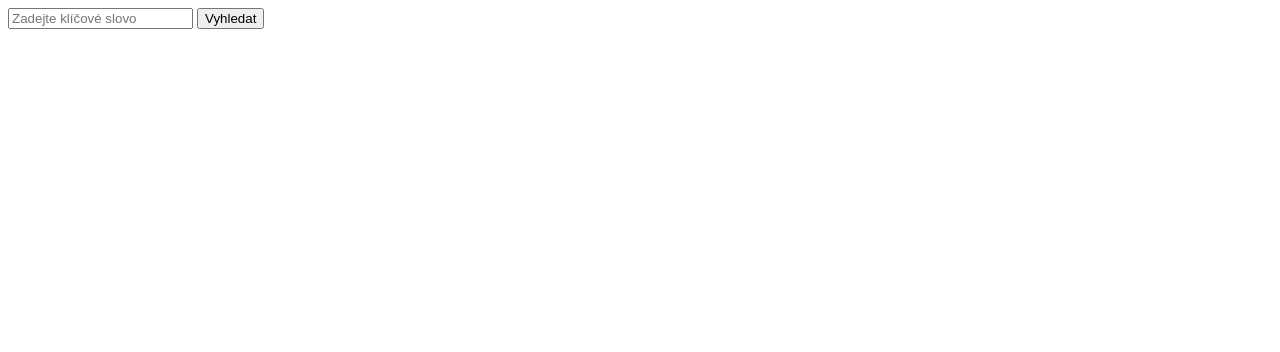
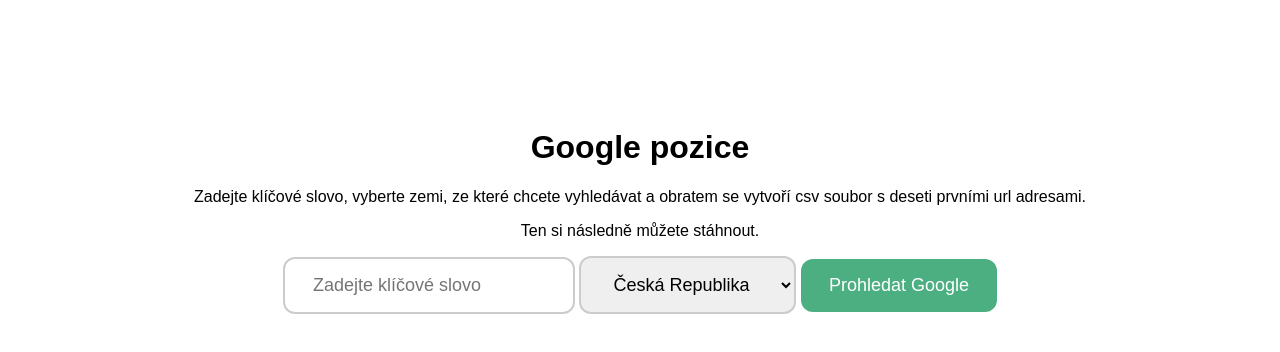
Before and after one commit to rmnhrk/romans-website, a plain HTML site: page index.html in a window 1280 px wide. Drawn offline with Linux system fonts and the light colour scheme.

Commit message:
Add files via upload

```diff
--- a/index.html
+++ b/index.html
@@ -1,17 +1,96 @@
 <!DOCTYPE html>
-<html lang="en">
+<html lang="cs">
 <head>
-    <meta charset="UTF-8">
-    <meta name="viewport" content="width=device-width, initial-scale=1.0">
-    <title>Moje webová stránka</title>
+  <meta charset="UTF-8">
+  <meta name="viewport" content="width=device-width, initial-scale=1.0">
+  <title>Google pozice</title>
+  <link rel="stylesheet" href="style.css">
 </head>
 <body>
+  <div id="container">
+    <h1>Google pozice</h1>
+    <p>Zadejte klíčové slovo, vyberte zemi, ze které chcete vyhledávat a obratem se vytvoří csv soubor s deseti prvními url adresami. </p>
+    <p>Ten si následně můžete stáhnout. </p>
+    <input type="text" id="searchInput" placeholder="Zadejte klíčové slovo">
+    <select id="countrySelect">
+      <option value="cz">Česká Republika</option>
+      <option value="sk">Slovensko</option>
+      <option value="us">USA</option>
+      <option value="de">Německo</option>
+    </select>
+    <button onclick="searchGoogle()">Prohledat Google</button>
+    <div id="downloadButton" style="display:none">
+      <button onclick="downloadResults()">Stáhnout výsledky</button>
+    </div>
+  </div>
 
-<form>
-    <input type="text" id="searchQuery" placeholder="Zadejte klíčové slovo">
-    <button type="submit">Vyhledat</button>
-</form>
+  <script>
+    async function searchGoogle() {
+      var searchTerm = document.getElementById("searchInput").value;
+      var countryCode = document.getElementById("countrySelect").value;
+      if (searchTerm.trim() === "") {
+        alert("Prosím, zadejte klíčové slovo.");
+        return;
+      }
 
+      // Pole s proxy servery
+      const proxyServers = [
+        'https://cors-fixer.herokuapp.com/',
+        'https://api.allorigins.win/raw?url=',
+        'https://cors.bridged.cc/'
+      ];
 
+      let success = false;
+      let urls = [];
+      for (let i = 0; i < proxyServers.length; i++) {
+        const proxyUrl = proxyServers[i];
+        const searchUrl = `https://www.google.com/search?gl=${countryCode}&q=${encodeURIComponent(searchTerm)}`;
+        try {
+          const response = await fetch(proxyUrl + searchUrl);
+          const html = await response.text();
+          var parser = new DOMParser();
+          var htmlDoc = parser.parseFromString(html, 'text/html');
+          var resultLinks = htmlDoc.querySelectorAll('.yuRUbf a');
+          if (resultLinks.length > 0) {
+            resultLinks.forEach(link => {
+              urls.push(link.getAttribute('href'));
+            });
+            success = true;
+            break;
+          } else {
+            console.error('Chyba při provádění hledání');
+          }
+        } catch (error) {
+          console.error('Chyba při provádění hledání:', error);
+        }
+      }
+
+      if (success) {
+        document.getElementById('downloadButton').style.display = 'block'; // Zobrazí tlačíko stahování
+        sessionStorage.setItem('searchResults', JSON.stringify(urls.slice(0, 10)));
+      } else {
+        alert("Nepodařilo se najít žádné výsledky. Zřejmě je problém na straně proxy serverů");
+      }
+    }
+
+    function downloadResults() {
+      const searchResults = JSON.parse(sessionStorage.getItem('searchResults'));
+      if (searchResults) {
+        const csvContent = "data:text/csv;charset=utf-8," + searchResults.map(url => url.replace(/"/g, '""')).join("\n");
+        const encodedUri = encodeURI(csvContent);
+        const link = document.createElement("a");
+        link.setAttribute("href", encodedUri);
+        link.setAttribute("download", "search_results.csv");
+        document.body.appendChild(link);
+        link.click();
+        // Obnovení stránky po stažení souboru
+        setTimeout(function(){
+          location.reload();
+        }, 500);
+      } else {
+        alert("Nebyly nalezeny žádné výsledky pro stažení.");
+      }
+    }
+  </script>
 </body>
 </html>
--- /dev/null
+++ b/style.css
@@ -0,0 +1,33 @@
+body {
+  font-family: Arial, sans-serif;
+  display: flex;
+  justify-content: center;
+  align-items: flex-start;
+}
+
+#container {
+  text-align: center;
+  margin-top: 100px;
+}
+
+#searchInput,
+#countrySelect,
+button {
+  margin-bottom: 30px;
+  padding: 16px 28px;
+  font-size: 18px;
+  border: 2px solid #ccc;
+  border-radius: 12px;
+}
+
+button {
+  background-color: #4caf81;
+  color: white;
+  border: none;
+  border-radius: 12px;
+  cursor: pointer;
+}
+
+button:hover {
+  background-color: #45a049;
+}
```
